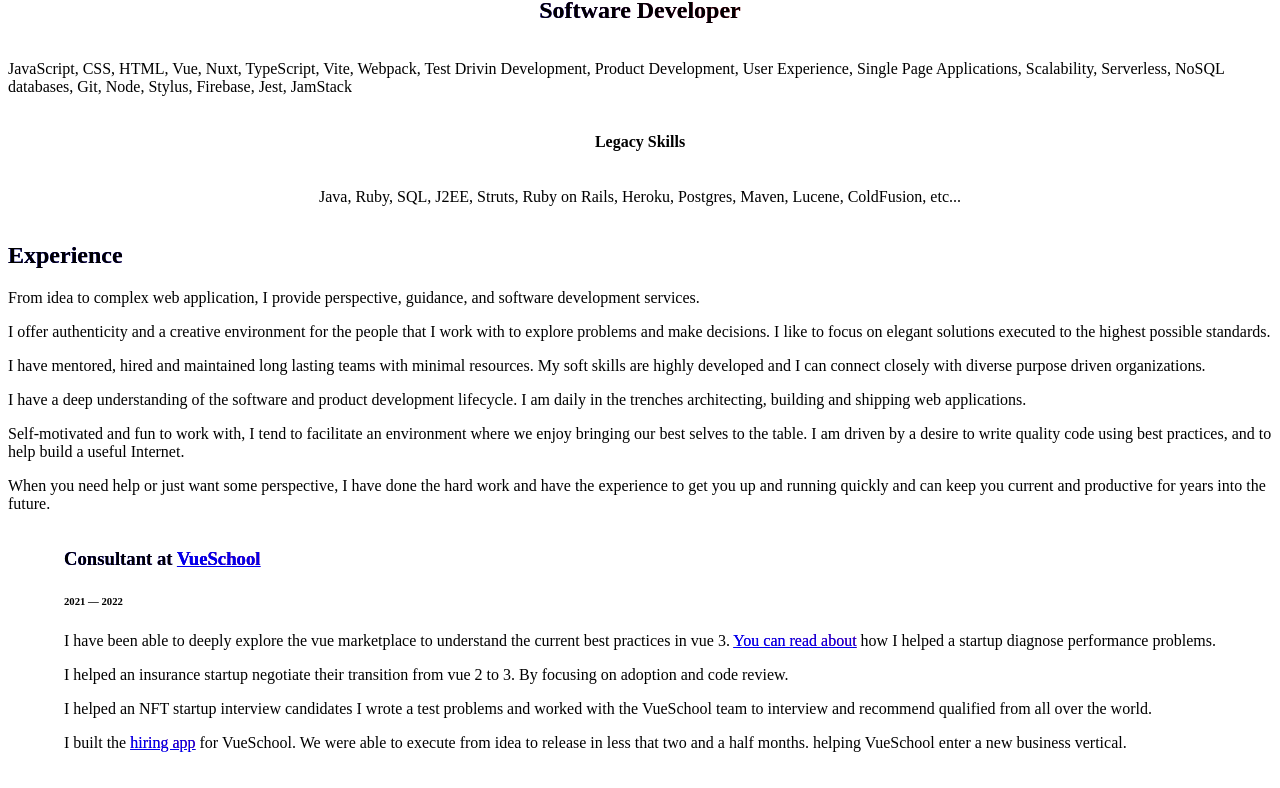
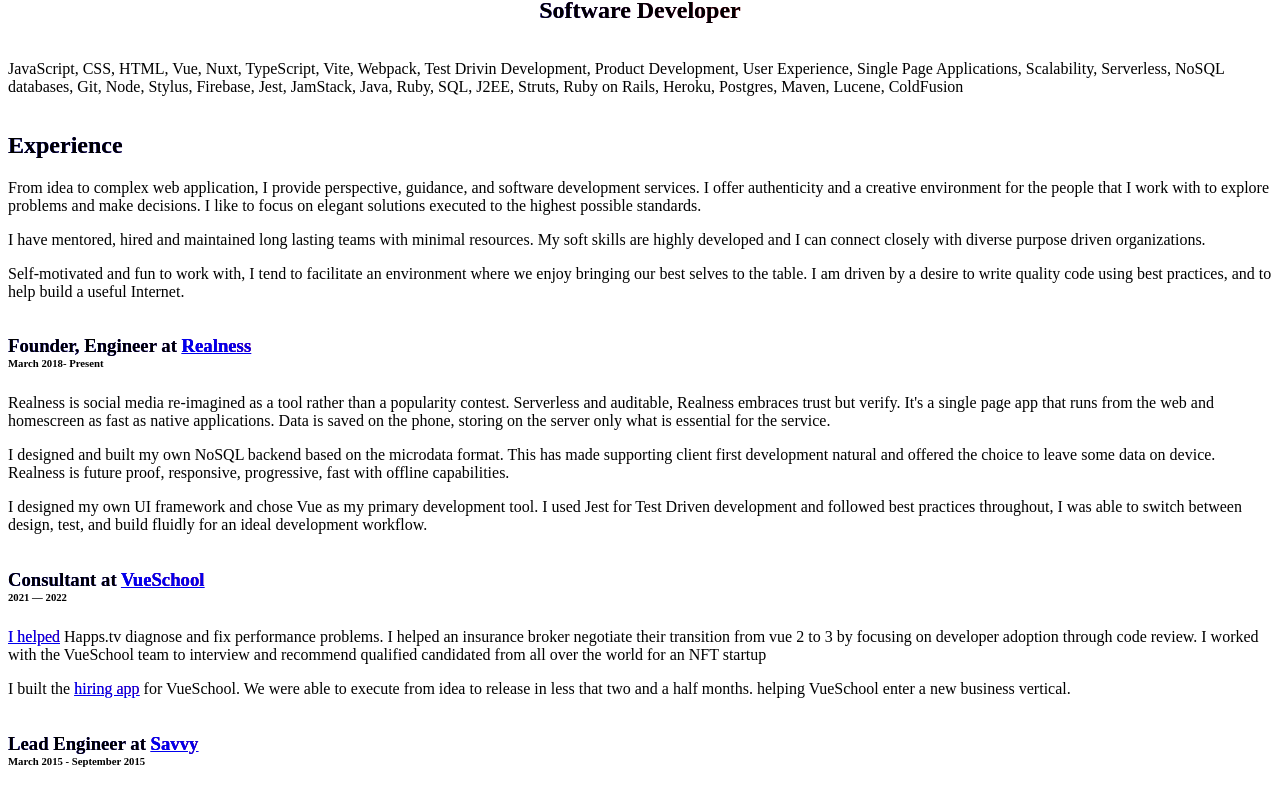
Before and after one commit to scott-fryxell/scott-fryxell.github.io, a Nuxt app: page /resume in a window 1280 px wide. Shown: the part 959-1747 px from the top of the page. Built offline with nearby package versions, Linux system fonts and the light colour scheme.

Commit message:
Format resume for printing

```diff
--- a/components/as-article.vue
+++ b/components/as-article.vue
@@ -5,8 +5,7 @@
         v-if="article.img"
         :src="`/posters/${article.img}`"
         :alt="article.alt"
-        loading="lazy"
-      />
+        loading="lazy" />
       <h2>
         <NuxtLink :to="{ name: 'blog-slug', params: { slug: article.slug } }">{{
           format_title(article.slug)
@@ -23,8 +22,8 @@ export default {
     props: {
       article: {
         type: Object,
-      required: true,
-    },
+        required: true
+      }
     },
     methods: {
       format_date(date) {
@@ -33,8 +32,8 @@ export default {
       },
       format_title(slug) {
         return slug.replace(/-/g, ' ')
-    },
-  },
+      }
+    }
   }
 </script>
 <style lang="stylus">
@@ -42,7 +41,9 @@ article.post
     display: flex
     flex-direction: column
     justify-content: center
-  align-items: center;
+    align-items: center
+    @media print
+      min-height: 100vh
     & > header
       & > img
         width: 70vw
@@ -66,6 +67,8 @@ article.post
         display: block
     & > footer
       padding: 1em
+      page-break-after: always
+
     .nuxt-content,
     .nuxt-content-editor
       // margin: auto
--- a/pages/resume.vue
+++ b/pages/resume.vue
@@ -7,7 +7,7 @@
     <header>
       <img
         src="/posters/Scott_Fryxell_posters_Saturday, January 23, 11_01 AM.svg"
-        alt="An italian countryside in 1807. Tall trees casting long shadows."/>
+        alt="An italian countryside in 1807. Tall trees casting long shadows." />
       <address>
         <p
           itemprop="address"
@@ -24,12 +24,8 @@
         JavaScript, CSS, HTML, Vue, Nuxt, TypeScript, Vite, Webpack, Test Drivin
         Development, Product Development, User Experience, Single Page
         Applications, Scalability, Serverless, NoSQL databases, Git, Node,
-        Stylus, Firebase, Jest, JamStack
-      </p>
-      <h4>Legacy Skills</h4>
-      <p itemprop="skills" itemtype="http://schema.org/skills">
-        Java, Ruby, SQL, J2EE, Struts, Ruby on Rails, Heroku, Postgres, Maven,
-        Lucene, ColdFusion, etc...
+        Stylus, Firebase, Jest, JamStack, Java, Ruby, SQL, J2EE, Struts, Ruby on Rails,
+        Heroku, Postgres, Maven, Lucene, ColdFusion
       </p>
     </section>
     <section id="experience">
@@ -37,12 +33,10 @@
         <h2>Experience</h2>
         <p>
           From idea to complex web application, I provide perspective, guidance,
-          and software development services.
-        </p>
-        <p>
-          I offer authenticity and a creative environment for the people that I
-          work with to explore problems and make decisions. I like to focus on
-          elegant solutions executed to the highest possible standards.
+          and software development services. I offer authenticity and a creative
+          environment for the people that I work with to explore problems and
+          make decisions. I like to focus on elegant solutions executed to the
+          highest possible standards.
         </p>
         <p>
           I have mentored, hired and maintained long lasting teams with minimal
@@ -50,67 +44,12 @@
           closely with diverse purpose driven organizations.
         </p>
         <p>
-          I have a deep understanding of the software and product development
-          lifecycle. I am daily in the trenches architecting, building and
-          shipping web applications.
-        </p>
-        <p>
           Self-motivated and fun to work with, I tend to facilitate an
           environment where we enjoy bringing our best selves to the table. I am
           driven by a desire to write quality code using best practices, and to
           help build a useful Internet.
         </p>
-        <p>
-          When you need help or just want some perspective, I have done the hard
-          work and have the experience to get you up and running quickly and can
-          keep you current and productive for years into the future.
-        </p>
       </header>
-      <article itemscope itemtype="http://schema.org/Event/Job">
-        <header>
-          <h3>
-            <span itemprop="name">Consultant</span> at
-            <span
-              itemprop="location"
-              itemscope
-              itemtype="http://schema.org/Place">
-              <a itemprop="url" target="_blank" href="https://vueschool.io/">
-                <span itemprop="name">VueSchool</span>
-              </a>
-            </span>
-          </h3>
-          <h6>
-            <time itemprop="startdate" datetime="2021-06-01">2021</time>
-            —
-            <time itemprop="startdate" datetime="2022-03-01">2022</time>
-          </h6>
-        </header>
-        <p itemprop="description">
-          I have been able to deeply explore the vue marketplace to understand
-          the current best practices in vue 3.
-          <a
-            href="https://vueschool.io/articles/vuejs-tutorials/tooling-saves-your-bacon/"
-          >
-            You can read about</a
-          >
-          how I helped a startup diagnose performance problems.
-        </p>
-        <p itemprop="description">
-          I helped an insurance startup negotiate their transition from vue 2 to
-          3. By focusing on adoption and code review.
-        </p>
-        <p itemprop="description">
-          I helped an NFT startup interview candidates I wrote a test problems
-          and worked with the VueSchool team to interview and recommend
-          qualified from all over the world.
-        </p>
-        <p itemprop="description">
-          I built the <a href="https://vueschool.io/hiring"> hiring app</a> for
-          VueSchool. We were able to execute from idea to release in less that
-          two and a half months. helping VueSchool enter a new business
-          vertical.
-        </p>
-      </article>
       <article itemscope itemtype="http://schema.org/Event/Job">
         <header>
           <h3>
@@ -143,14 +82,42 @@
           proof, responsive, progressive, fast with offline capabilities.
         </p>
         <p itemprop="description">
-          You can check out the code on
-          <a href="https://github.com/realness/web">GitHub</a>.
-        </p>
-        <p itemprop="description">
           I designed my own UI framework and chose Vue as my primary development
           tool. I used Jest for Test Driven development and followed best
           practices throughout, I was able to switch between design, test, and
           build fluidly for an ideal development workflow.
+        </p>
+      </article>
+      <article itemscope itemtype="http://schema.org/Event/Job">
+        <header>
+          <h3>
+            <span itemprop="name">Consultant</span> at
+            <span
+              itemprop="location"
+              itemscope
+              itemtype="http://schema.org/Place">
+              <a itemprop="url" target="_blank" href="https://vueschool.io/">
+                <span itemprop="name">VueSchool</span>
+              </a>
+            </span>
+          </h3>
+          <h6>
+            <time itemprop="startdate" datetime="2021-06-01">2021</time>
+            —
+            <time itemprop="startdate" datetime="2022-03-01">2022</time>
+          </h6>
+        </header>
+        <p itemprop="description">
+          <a href="https://vueschool.io/articles/vuejs-tutorials/tooling-saves-your-bacon/">I helped</a>
+          Happs.tv diagnose and fix performance problems. I helped an insurance broker negotiate their transition from vue 2 to
+          3 by focusing on developer adoption through code review. I worked with the VueSchool team to interview and recommend
+          qualified candidated from all over the world for an NFT startup
+        </p>
+        <p itemprop="description">
+          I built the <a href="https://vueschool.io/hiring"> hiring app</a> for
+          VueSchool. We were able to execute from idea to release in less that
+          two and a half months. helping VueSchool enter a new business
+          vertical.
         </p>
       </article>
       <article itemscope itemtype="http://schema.org/Event/Job">
@@ -190,11 +157,10 @@
           mutually supportive team atmosphere while also setting the highest
           possible standards for development.
         </p>
-        <p itemprop="description">Code coverage was at 100% on my last day.</p>
       </article>
       <article itemscope itemtype="http://schema.org/Event/Job">
         <header>
-
+          <h3>
             <span itemprop="name">Software Engineer</span> at
             <span
               itemprop="location"
@@ -209,7 +175,7 @@
             </span>
           </h3>
           <h6>
-            <time itemprop="startdate" datetime="2013-08-01">2013</time> -
+            <time itemprop="startdate" datetime="2013-08-01">2013</time>
           </h6>
         </header>
         <p itemprop="description">
@@ -220,7 +186,7 @@
           performance for a very high volume system.
         </p>
       </article>
-      <article itemscope itemtype="http://schema.org/Event/Job">
+      <article id="copper" class="pagebreak" itemscope itemtype="http://schema.org/Event/Job">
         <header>
           <h3>
             <span itemprop="name">CEO, Founder, Engineer</span> at
@@ -238,31 +204,31 @@
           </h6>
         </header>
         <p itemprop="description">
-          I created Copper.is as a service that you used to tip the
-          creators of the content you experienced online. I wrote
-          extensions for Chrome, Firefox and Safari. You click a button
-          on your browser and Copper would find the person you tipped
-          sign them up and pay them for the content you enjoyed.
+          I created Copper.is as a service that you used to tip the creators of
+          the content you experienced online. I wrote extensions for Chrome,
+          Firefox and Safari. You click a button on your browser and Copper
+          would find the person you tipped sign them up and pay them for the
+          content you enjoyed.
         </p>
         <p itemprop="description">
-          This double sided marketplace was built as a
-          finite-state machine with Ruby on Rails sitting on top of
-          Postgres and was hosted on Heroku. I used stripe as an escrow
-          and payments endpoint.
+          This double sided marketplace was built as a finite-state machine with
+          Ruby on Rails sitting on top of Postgres and was hosted on Heroku. I
+          used stripe as an escrow and payments endpoint.
         </p>
         <p itemprop="description">
-          How to automate finding, authorizing, and paying the
-          creators was the tricky bit. We solved it by scraping the
-          content people paid for social embeds (which were everywhere at the time)
-          contacting the creators through those services and then providing
-          oAuth authorizations that we would use as proof they created the
-          content. We had an 80% hit rate.
+          How to automate finding, authorizing, and paying the creators was the
+          tricky bit. We solved it by scraping the content people paid for
+          social embeds (which were everywhere at the time) contacting the
+          creators through those services and then providing oAuth
+          authorizations that we would use as proof they created the content. We
+          had an 80% hit rate.
         </p>
         <p itemprop="description">
-          I Founded, architected, and led the development team, similar to Patreon.
-          Built the service from concept to fully functional product. I gathered
-          developers, brought in legal, and investment resources and worked
-          with the incubator Hattery Labs to develop the brand and product.
+          I Founded, architected, and led the development team, similar to
+          Patreon. Built the service from concept to fully functional product. I
+          gathered developers, brought in legal, and investment resources and
+          worked with the incubator Hattery Labs to develop the brand and
+          product.
         </p>
       </article>
       <article itemscope itemtype="http://schema.org/Event/Job">
@@ -294,13 +260,11 @@
             <span
               itemprop="location"
               itemscope
-              itemtype="http://schema.org/Place"
-            >
+              itemtype="http://schema.org/Place">
               <a
                 itemprop="url"
                 target="_blank"
-                href="https://www.flixster.com/"
-              >
+                href="https://www.flixster.com/">
                 <span itemprop="name">Flixster Inc </span>
               </a>
             </span>
@@ -406,14 +370,8 @@
           standards, decreasing page size sixty percent, while increasing
           cross-platform browser support, both forward and backward
           compatibility, application skinning, global print capabilities, as
-          well as
-          <a target="_blank" href="https://www.britannica.com/technology/WAP"
-            >WAP</a
-          >
-          and palm support.
-        </p>
-        <p itemprop="description">
-          Implemented a templating mechanism to increase code reuse and
+          well as <a target="_blank" href="https://www.britannica.com/technology/WAP" >WAP</a>
+          and palm support. Implemented a templating mechanism to increase code reuse and
           simplified development workflow.
         </p>
       </article>
@@ -429,7 +387,9 @@
             </span>
           </h3>
           <h6>
-            <time itemprop="startdate" datetime="2002-09-01">September 2002</time>
+            <time itemprop="startdate" datetime="2002-09-01"
+              >September 2002</time
+            >
             -
             <time itemprop="enddate" datetime="2004-05-01">May 2004</time>
           </h6>
@@ -449,8 +409,7 @@
             <span
               itemprop="location"
               itemscope
-              itemtype="http://schema.org/Place"
-            >
+              itemtype="http://schema.org/Place">
               <span itemprop="name">SVTechnology</span>
             </span>
           </h3>
@@ -563,6 +522,26 @@
   </section>
 </template>
 <style lang="stylus">
+  @page
+    margin: 2rem
+  @media print
+    html
+      color: var(--black-background) !important
+    a
+      color: var(--black-background) !important
+      text-decoration: none !important
+      border: 0 !important
+      font-weight: 300 !important
+      font-style: normal !important
+    p
+      line-height: 1.66
+      max-width: inherit
+    main > header
+      & > h1
+        margin: 0
+        padding: 0
+      & > nav
+        display:none
   section#scott-fryxell
     & > header
       display: flex
@@ -571,19 +550,35 @@ section#scott-fryxell
         width: 22vw
         display: inline-block
         font-style: normal
+        font-weight: 300
+        @media print
+          padding:0
+          margin:0
+          & > p
+            margin:0
       & > img
         width:77vw
         height:100vh
+        @media print
+          display: none
     & > section
-    display: flex;
-    flex-direction: column;
+      display: flex
+      flex-direction: column
       align-items: center
       &#skills
         margin-top: 1rem
       & > article
         width: inherit
         header
+          page-break-after: avoid
           display:block
-      h6 > time
+          h3
+            margin-bottom:0
+            @media print
+              margin-top: 1rem
+          h6
+            margin-top: 0
+            & > time
               display: inline-block
+
 </style>
```
Lines whose indentation alone changed are shown as unchanged.
